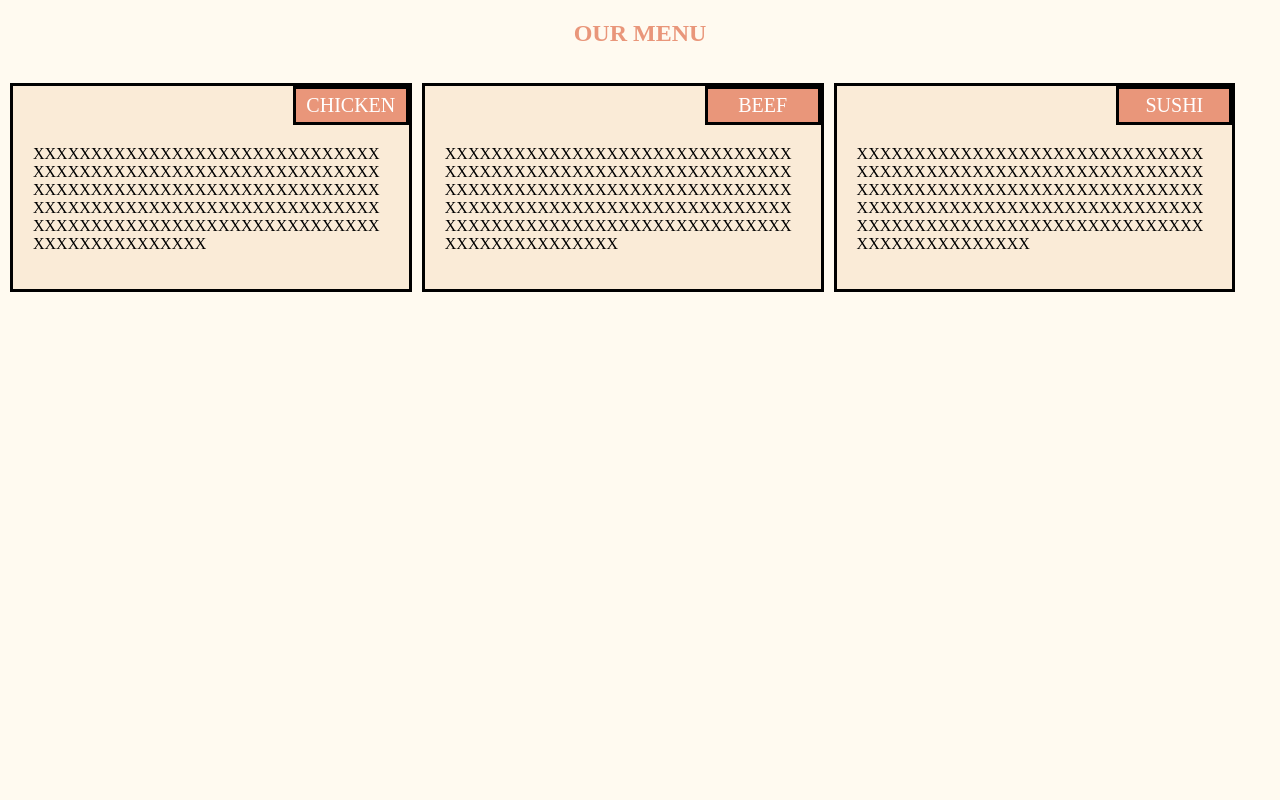
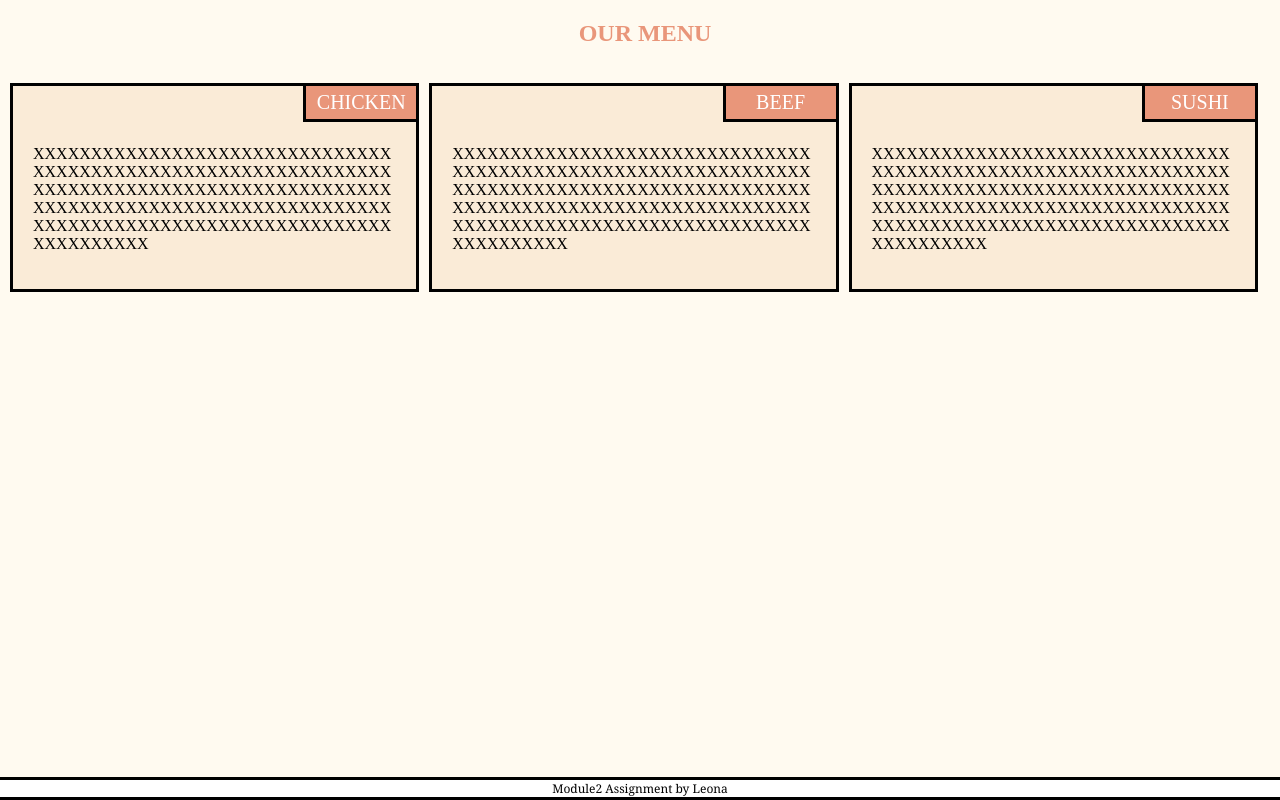
Before and after one commit to LeonaLei0921/WebDesignLearning_Test, a plain HTML site: page module2_solution/index.html in a window 1280 px wide. Drawn offline with Linux system fonts and the light colour scheme.

Commit message:
Module2 Assignment

```diff
--- a/module2_solution/css/style.css
+++ b/module2_solution/css/style.css
@@ -1,9 +1,12 @@
 body{
-	box-sizing:margin-box;
 	background-color:#FFFAF0;
+	margin:0;
+	padding:0;
+}
+
+.container{
+	box-sizing:border-box;
 	margin-left:10px;
-	margin-right:10px;
-	padding:0;
 }
 
 h1{
@@ -14,7 +17,6 @@ h1{
 	text-align:center;
 }
 
-div
 .name{
 	width:100px;
 	font-size:20px;
@@ -27,6 +29,11 @@ div
 	margin:0px;
 }
 
+.name{
+	position:relative;
+	bottom:2.7px;
+	left:3px;
+}
 
 
 .menu{
@@ -47,7 +54,7 @@ div
 		border: 3px solid black;
 		background-color:#FAEBD7;
 		margin:20px 10px 10px 10px;
-		width:calc(33% - 20px);
+		width:calc(33.33% - 20px);
 	}
 }
 
@@ -85,3 +92,17 @@ div
 	word-wrap: break-word;
 	padding:20px;
 }
+
+footer{
+	position:fixed;
+	bottom: 0px;
+	margin-left:0px;
+	margin-right:0px;
+	width: 100%;
+	font-family:Georgia, serif;;
+	font-size: 12px;
+	text-align:center;
+	background-color: white;
+	border-top:3px solid black;
+	border-bottom:3px solid black;
+}
--- a/module2_solution/index.html
+++ b/module2_solution/index.html
@@ -7,6 +7,7 @@
 	<link rel="stylesheet" href="css/style.css">
 </head>
 <body>
+	<div class="container">
 		<h1>OUR MENU</h1>
 		<div class="menu">
 			<div class="cl-lg-4 cl-md-6 cl-sm-12">
@@ -22,5 +23,7 @@
 				<p class="intro">XXXXXXXXXXXXXXXXXXXXXXXXXXXXXXXXXXXXXXXXXXXXXXXXXXXXXXXXXXXXXXXXXXXXXXXXXXXXXXXXXXXXXXXXXXXXXXXXXXXXXXXXXXXXXXXXXXXXXXXXXXXXXXXXXXXXXXXXXXXXXXXXXXXXXXXXXXXXXXXXXXXXX</p>
 			</div>
 		</div>
+	</div>
+	<footer>Module2 Assignment by Leona</footer>
 </body>
 </html>
```
Lines whose indentation alone changed are shown as unchanged.
